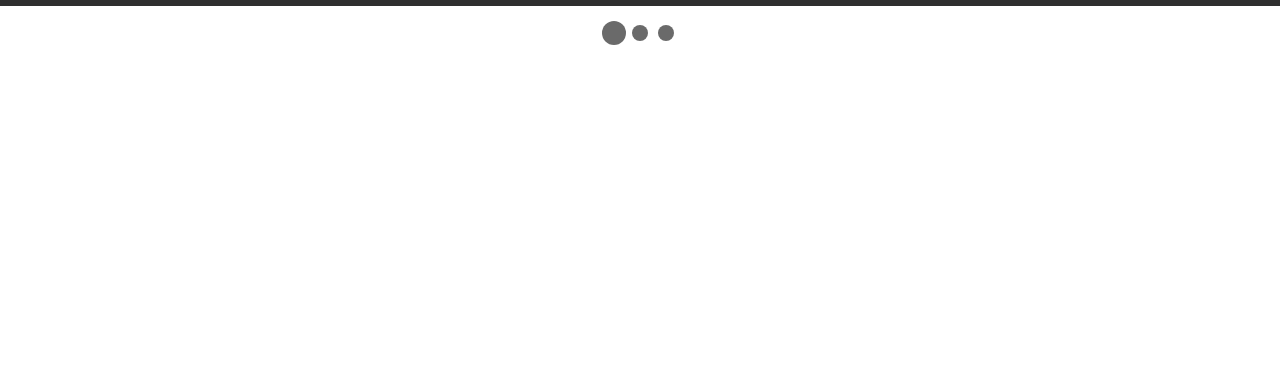
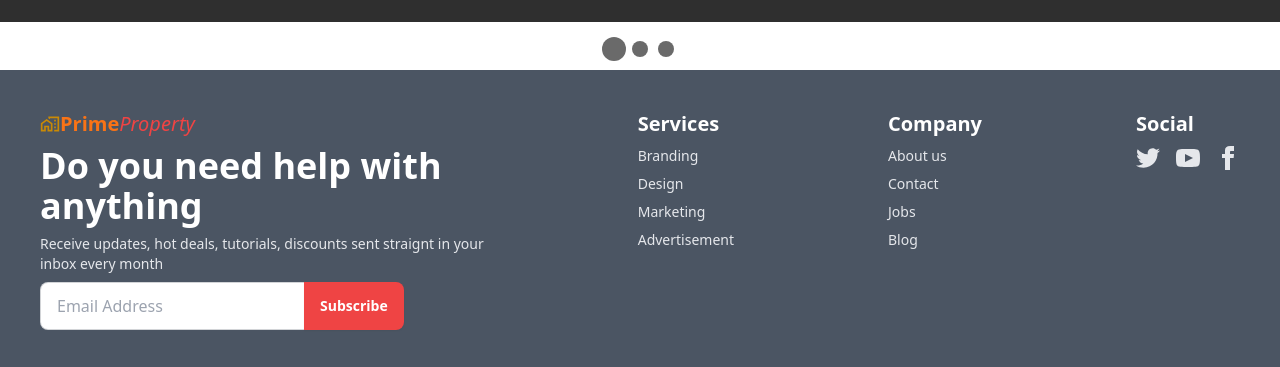
Before and after one commit to ProgSomel/prime-property, a React (Vite) app: page / in a window 1280 px wide. Shown: the part 882-1249 px from the top of the page. Before the commit the page ends 928 px from the top, so only its background shows below. Built offline with nearby package versions, Linux system fonts and the light colour scheme; no server answers.

Commit message:
Footer section done

```diff
--- a/package.json
+++ b/package.json
@@ -10,6 +10,10 @@
     "preview": "vite preview"
   },
   "dependencies": {
+    "@fortawesome/fontawesome-svg-core": "^6.5.2",
+    "@fortawesome/free-brands-svg-icons": "^6.5.2",
+    "@fortawesome/free-solid-svg-icons": "^6.5.2",
+    "@fortawesome/react-fontawesome": "^0.2.0",
     "firebase": "^10.10.0",
     "localforage": "^1.10.0",
     "match-sorter": "^6.3.4",
--- /dev/null
+++ b/src/Pages/Footer/Footer.jsx
@@ -0,0 +1,88 @@
+import { Link } from "react-router-dom";
+import { MdOutlineMapsHomeWork } from "react-icons/md";
+
+const Footer = () => {
+  return (
+    <footer className="footer p-10 bg-gray-600 text-base-content flex flex-col md:flex-row justify-between ">
+      <nav>
+        <Link to="/" className="flex items-center text-xl">
+          <p className="text-yellow-600">
+            <MdOutlineMapsHomeWork />
+          </p>
+          <p>
+            <span className="font-bold text-orange-500">Prime</span>
+            <span className="italic text-red-500">Property</span>
+          </p>
+        </Link>
+        <p className="text-4xl text-white font-bold">
+          Do you need help with <br /> anything
+        </p>
+        <p className="text-gray-200">
+          Receive updates, hot deals, tutorials, discounts sent straignt in your{" "}
+          <br /> inbox every month
+        </p>
+        <div className="md:join ">
+          <input
+            className="input input-bordered join-item"
+            placeholder="Email Address"
+          />
+          <button className="btn join-item bg-red-500 text-white border-none">Subscribe</button>
+        </div>
+      </nav>
+      <nav>
+        <h6 className="text-white font-bold text-xl">Services</h6>
+        <a className="link link-hover text-gray-200">Branding</a>
+        <a className="link link-hover text-gray-200">Design</a>
+        <a className="link link-hover text-gray-200">Marketing</a>
+        <a className="link link-hover text-gray-200">Advertisement</a>
+      </nav>
+      <nav>
+        <h6 className="text-white font-bold text-xl">Company</h6>
+        <a className="link link-hover text-gray-200">About us</a>
+        <a className="link link-hover text-gray-200">Contact</a>
+        <a className="link link-hover text-gray-200">Jobs</a>
+        <a className="link link-hover text-gray-200">Blog</a>
+      </nav>
+      <nav>
+        <h6 className="text-white font-bold text-xl">Social</h6>
+        <div className="grid grid-flow-col gap-4">
+          <a>
+            <svg
+              xmlns="http://www.w3.org/2000/svg"
+              width="24"
+              height="24"
+              viewBox="0 0 24 24"
+              className="fill-current text-gray-200"
+            >
+              <path d="M24 4.557c-.883.392-1.832.656-2.828.775 1.017-.609 1.798-1.574 2.165-2.724-.951.564-2.005.974-3.127 1.195-.897-.957-2.178-1.555-3.594-1.555-3.179 0-5.515 2.966-4.797 6.045-4.091-.205-7.719-2.165-10.148-5.144-1.29 2.213-.669 5.108 1.523 6.574-.806-.026-1.566-.247-2.229-.616-.054 2.281 1.581 4.415 3.949 4.89-.693.188-1.452.232-2.224.084.626 1.956 2.444 3.379 4.6 3.419-2.07 1.623-4.678 2.348-7.29 2.04 2.179 1.397 4.768 2.212 7.548 2.212 9.142 0 14.307-7.721 13.995-14.646.962-.695 1.797-1.562 2.457-2.549z"></path>
+            </svg>
+          </a>
+          <a>
+            <svg
+              xmlns="http://www.w3.org/2000/svg"
+              width="24"
+              height="24"
+              viewBox="0 0 24 24"
+              className="fill-current text-gray-200"
+            >
+              <path d="M19.615 3.184c-3.604-.246-11.631-.245-15.23 0-3.897.266-4.356 2.62-4.385 8.816.029 6.185.484 8.549 4.385 8.816 3.6.245 11.626.246 15.23 0 3.897-.266 4.356-2.62 4.385-8.816-.029-6.185-.484-8.549-4.385-8.816zm-10.615 12.816v-8l8 3.993-8 4.007z"></path>
+            </svg>
+          </a>
+          <a>
+            <svg
+              xmlns="http://www.w3.org/2000/svg"
+              width="24"
+              height="24"
+              viewBox="0 0 24 24"
+              className="fill-current text-gray-200"
+            >
+              <path d="M9 8h-3v4h3v12h5v-12h3.642l.358-4h-4v-1.667c0-.955.192-1.333 1.115-1.333h2.885v-5h-3.808c-3.596 0-5.192 1.583-5.192 4.615v3.385z"></path>
+            </svg>
+          </a>
+        </div>
+      </nav>
+    </footer>
+  );
+};
+
+export default Footer;
--- a/src/Pages/Home/Banner/Banner.jsx
+++ b/src/Pages/Home/Banner/Banner.jsx
@@ -9,7 +9,7 @@
 
 const Banner = () => {
   return (
-    <div className="my-8">
+    <div className="my-12">
       <AwesomeSlider>
         <div><img src={banner1} alt="" /></div>
         <div><img src={banner2} alt="" /></div>
--- a/src/Pages/Login/Login.jsx
+++ b/src/Pages/Login/Login.jsx
@@ -27,7 +27,7 @@
         })
     }
   return (
-    <div className="px-2 md:px-4 lg:px-8 ">
+    <div className="px-2 md:px-4 lg:px-8 my-12">
         <div className="max-w-lg mx-auto mt-12 px-2  p-6 bg-gradient-to-r from-purple-400 via-pink-500 to-red-500 rounded-lg shadow-md ">
     <h2 className="text-3xl font-semibold text-white mb-4">Login</h2>
     <form onSubmit={handleLogin}>
--- a/src/Pages/Registration/Registration.jsx
+++ b/src/Pages/Registration/Registration.jsx
@@ -58,7 +58,7 @@
         })
     }
   return (
-    <div className="px-2 md:px-4 lg:px-8 mt-12">
+    <div className="px-2 md:px-4 lg:px-8 my-12">
       <div className="max-w-md mx-auto mt-8 p-6 bg-gradient-to-r from-purple-400 via-pink-500 to-red-500 rounded-lg shadow-md">
         <h2 className="text-3xl font-semibold text-white mb-4">Register</h2>
         <form onSubmit={handleRegistration}>
--- a/src/Root/Root.jsx
+++ b/src/Root/Root.jsx
@@ -1,11 +1,13 @@
 import {Outlet} from "react-router-dom"
 import Navbar from "../Pages/Navbar/Navbar";
+import Footer from "../Pages/Footer/Footer";
 
 const Root = () => {
     return (
         <div>
             <Navbar></Navbar>
             <Outlet></Outlet>
+            <Footer></Footer>
         </div>
     );
 };
```
Also changed, not shown: 1 other file (tests, documents, lock files or other folders).
